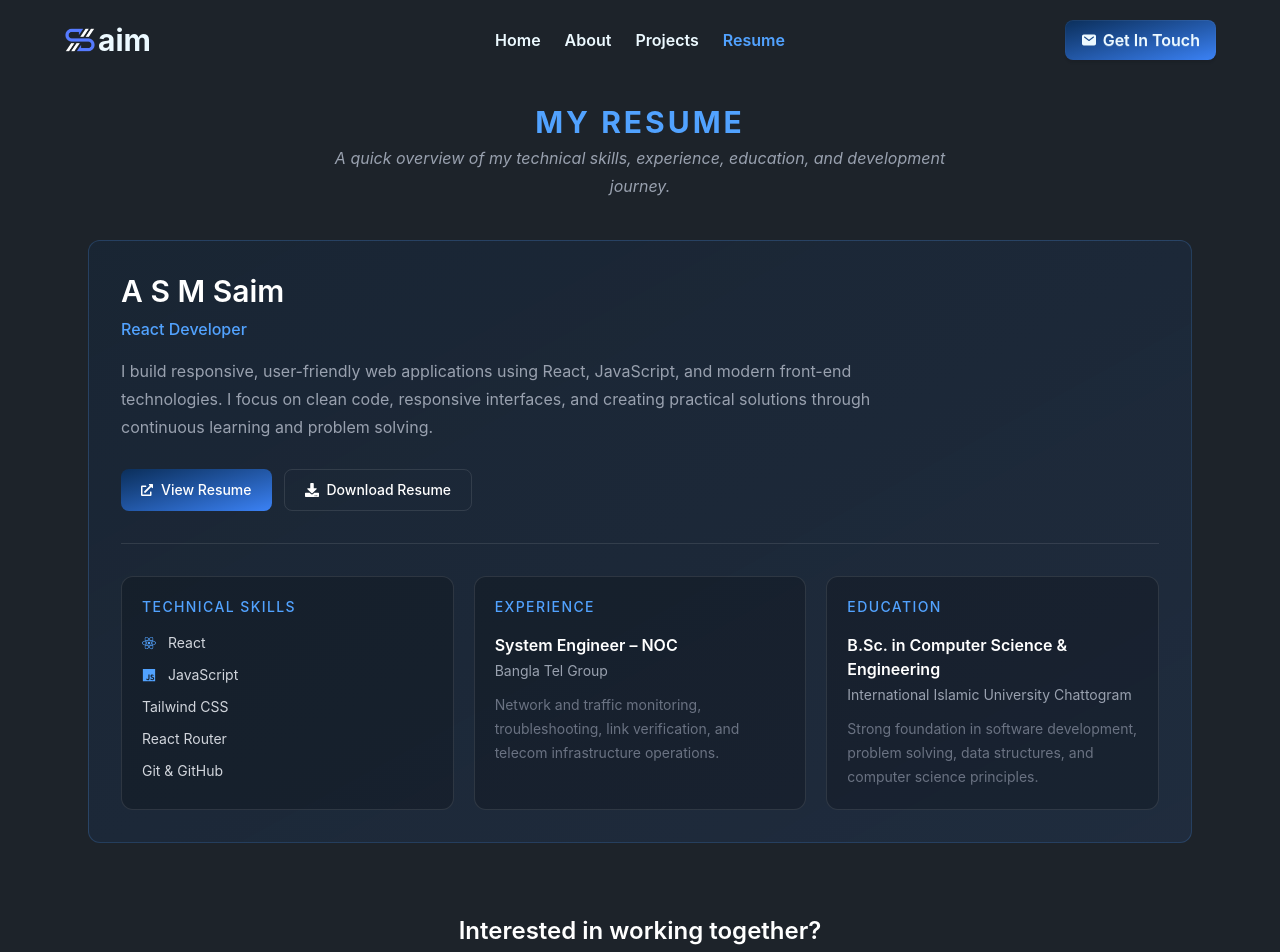
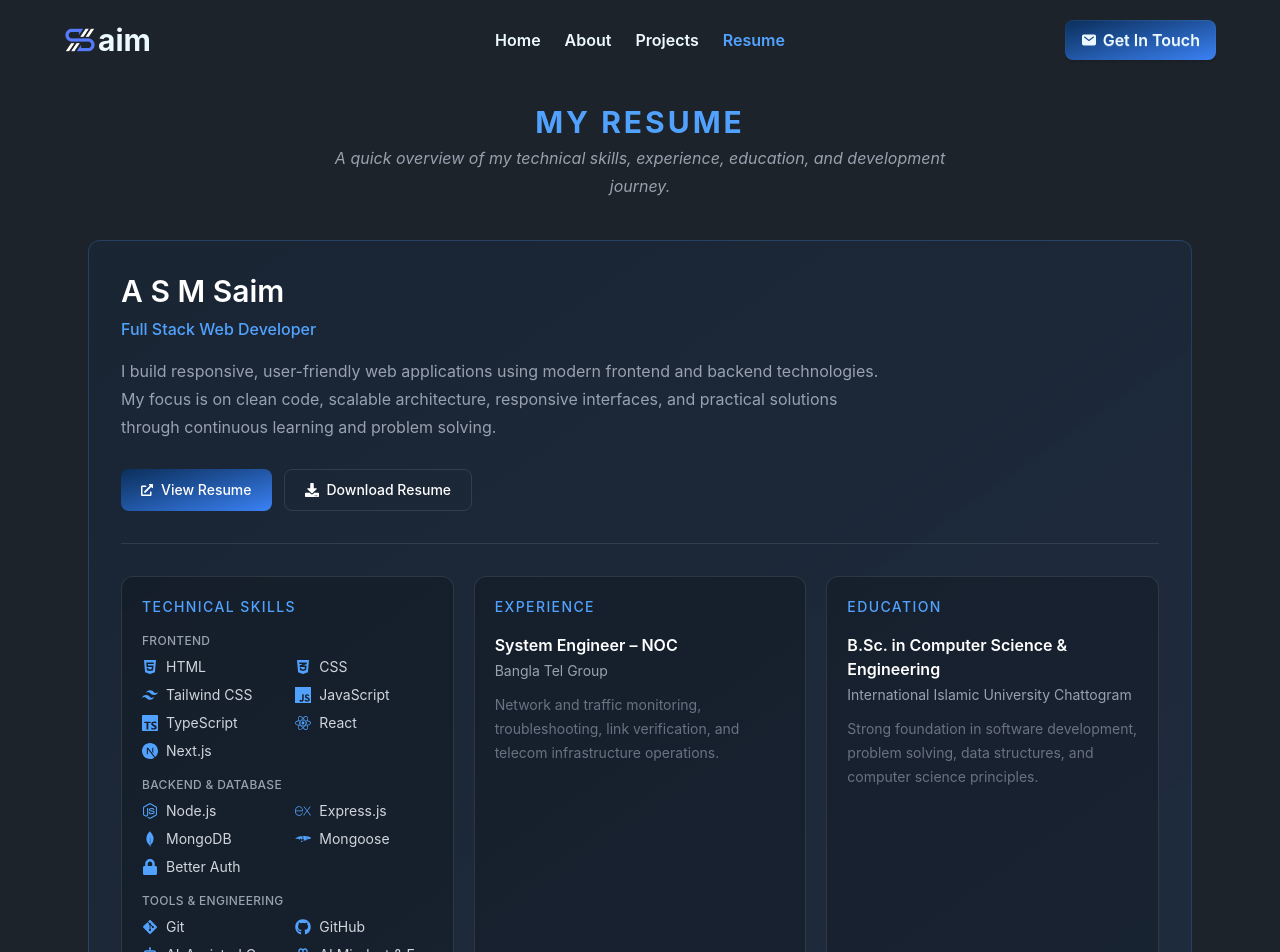
Before and after one commit to asm-saim/portfolio, a React (Vite) app: page /resume in a window 1280 px wide. Shown: the top 952 px of the page. Built offline with nearby package versions, Linux system fonts and the light colour scheme.

Commit message:
resume section updated

```diff
--- a/src/pages/Resume/Resume.jsx
+++ b/src/pages/Resume/Resume.jsx
@@ -1,14 +1,70 @@
 import React from "react";
 import PageMeta from "../../components/PageMeta/PageMeta";
-import { FaDownload, FaExternalLinkAlt, FaReact, FaJs, FaGithub, FaPhoneAlt, FaLinkedin } from "react-icons/fa";
+import {
+  FaDownload,
+  FaExternalLinkAlt,
+  FaHtml5,
+  FaCss3Alt,
+  FaReact,
+  FaNodeJs,
+  FaGitAlt,
+  FaGithub,
+  FaPhoneAlt,
+  FaLinkedin,
+  FaLock,
+} from "react-icons/fa";
+import {
+  SiTailwindcss,
+  SiTypescript,
+  SiNextdotjs,
+  SiMongodb,
+  SiMongoose,
+  SiExpress,
+  SiJavascript,
+} from "react-icons/si";
+import { RiRobot2Line, RiBrainLine } from "react-icons/ri";
 import { ImMail4 } from "react-icons/im";
 
 const Resume = () => {
+  const skillCategories = [
+    {
+      title: "Frontend",
+      skills: [
+        { name: "HTML", icon: <FaHtml5 /> },
+        { name: "CSS", icon: <FaCss3Alt /> },
+        { name: "Tailwind CSS", icon: <SiTailwindcss /> },
+        { name: "JavaScript", icon: <SiJavascript /> },
+        { name: "TypeScript", icon: <SiTypescript /> },
+        { name: "React", icon: <FaReact /> },
+        { name: "Next.js", icon: <SiNextdotjs /> },
+      ],
+    },
+    {
+      title: "Backend & Database",
+      skills: [
+        { name: "Node.js", icon: <FaNodeJs /> },
+        { name: "Express.js", icon: <SiExpress /> },
+        { name: "MongoDB", icon: <SiMongodb /> },
+        { name: "Mongoose", icon: <SiMongoose /> },
+        { name: "Better Auth", icon: <FaLock /> },
+      ],
+    },
+    {
+      title: "Tools & Engineering",
+      skills: [
+        { name: "Git", icon: <FaGitAlt /> },
+        { name: "GitHub", icon: <FaGithub /> },
+        { name: "AI-Assisted Coding", icon: <RiRobot2Line /> },
+        { name: "AI Mindset & Engineering", icon: <RiBrainLine /> },
+      ],
+    },
+  ];
+
   return (
     <>
       <PageMeta
         title="Resume | A S M Saim"
-        description="View the resume of A S M Saim, a React Developer skilled in React, JavaScript, Tailwind CSS, and modern web technologies."
+        description="View the resume of A S M Saim, a Full Stack Web Developer skilled in React, JavaScript, TypeScript, Node.js, MongoDB, and modern web technologies."
       />
 
       <section className="max-w-6xl mx-auto px-4 sm:px-6 py-6">
@@ -29,11 +85,11 @@ const Resume = () => {
           <div className="max-w-3xl">
             <h2 className="text-2xl sm:text-3xl font-semibold text-white">A S M Saim</h2>
 
-            <p className="mt-2 text-blue-400 font-medium">React Developer</p>
+            <p className="mt-2 text-blue-400 font-medium">Full Stack Web Developer</p>
 
             <p className="mt-4 text-sm sm:text-base text-gray-400 leading-7">
-              I build responsive, user-friendly web applications using React, JavaScript, and modern front-end
-              technologies. I focus on clean code, responsive interfaces, and creating practical solutions through
+              I build responsive, user-friendly web applications using modern frontend and backend technologies. My
+              focus is on clean code, scalable architecture, responsive interfaces, and practical solutions through
               continuous learning and problem solving.
             </p>
           </div>
@@ -65,24 +121,27 @@ const Resume = () => {
 
           {/* Highlights */}
           <div className="grid grid-cols-1 md:grid-cols-3 gap-5">
-            {/* Skills */}
+            {/* Technical Skills */}
+            {/* Technical Skills */}
             <div className="rounded-xl border border-white/10 bg-black/20 p-5">
               <h3 className="text-sm font-medium tracking-widest text-blue-400 uppercase">Technical Skills</h3>
 
-              <div className="mt-4 space-y-3 text-sm text-gray-300">
-                <div className="flex items-center gap-3">
-                  <FaReact className="text-blue-400" />
-                  <span>React</span>
-                </div>
+              <div className="mt-4 space-y-4">
+                {skillCategories.map((category) => (
+                  <div key={category.title}>
+                    <h4 className="text-xs font-medium text-gray-400 uppercase tracking-wide">{category.title}</h4>
 
-                <div className="flex items-center gap-3">
-                  <FaJs className="text-blue-400" />
-                  <span>JavaScript</span>
-                </div>
+                    <div className="mt-2 grid grid-cols-2 gap-x-4 gap-y-2">
+                      {category.skills.map((skill) => (
+                        <div key={skill.name} className="flex items-center gap-2 text-sm text-gray-300 min-w-0">
+                          <span className="text-blue-400 text-base shrink-0">{skill.icon}</span>
 
-                <p>Tailwind CSS</p>
-                <p>React Router</p>
-                <p>Git & GitHub</p>
+                          <span className="truncate">{skill.name}</span>
+                        </div>
+                      ))}
+                    </div>
+                  </div>
+                ))}
               </div>
             </div>
 
@@ -120,7 +179,6 @@ const Resume = () => {
           </div>
         </div>
 
-
         {/* Bottom CTA */}
         <div className="my-14 pt-4 text-center">
           <h2 className="text-xl sm:text-2xl font-semibold text-white">Interested in working together?</h2>
@@ -133,7 +191,7 @@ const Resume = () => {
               href="https://www.linkedin.com/in/asmsaim/"
               target="_blank"
               rel="noopener noreferrer"
-              className="flex items-center gap-2 rounded-lg border border-white/10 px-5 py-2.5 text-sm font-medium text-white transition-all duration-300  hover:border-blue-400/40 hover:text-blue-400"
+              className="flex items-center gap-2 rounded-lg border border-white/10 px-5 py-2.5 text-sm font-medium text-white transition-all duration-300 hover:border-blue-400/40 hover:text-blue-400"
             >
               <FaLinkedin />
               LinkedIn
@@ -142,7 +200,7 @@ const Resume = () => {
             {/* Email */}
             <a
               href="mailto:saim777m@gmail.com"
-              className="flex items-center gap-2 rounded-lg border border-white/10 px-5 py-2.5 text-sm font-medium text-white transition-all duration-300  hover:border-blue-400/40 hover:text-blue-400"
+              className="flex items-center gap-2 rounded-lg border border-white/10 px-5 py-2.5 text-sm font-medium text-white transition-all duration-300 hover:border-blue-400/40 hover:text-blue-400"
             >
               <ImMail4 />
               saim777m@gmail.com
@@ -151,7 +209,7 @@ const Resume = () => {
             {/* Phone */}
             <a
               href="tel:+8801768692766"
-              className="flex items-center gap-2 rounded-lg border border-white/10 px-5 py-2.5 text-sm font-medium text-white transition-all duration-300  hover:border-blue-400/40 hover:text-blue-400"
+              className="flex items-center gap-2 rounded-lg border border-white/10 px-5 py-2.5 text-sm font-medium text-white transition-all duration-300 hover:border-blue-400/40 hover:text-blue-400"
             >
               <FaPhoneAlt className="text-xs" />
               +880 1768-692766
```
